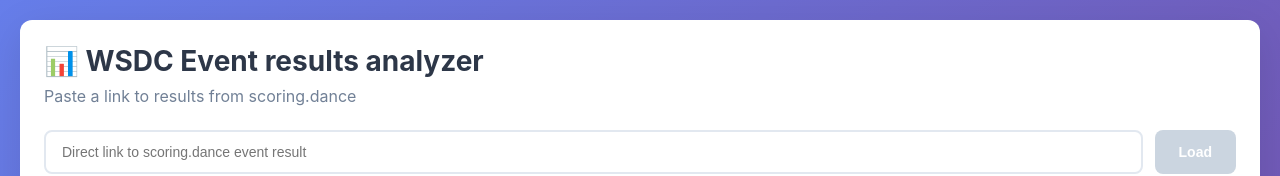
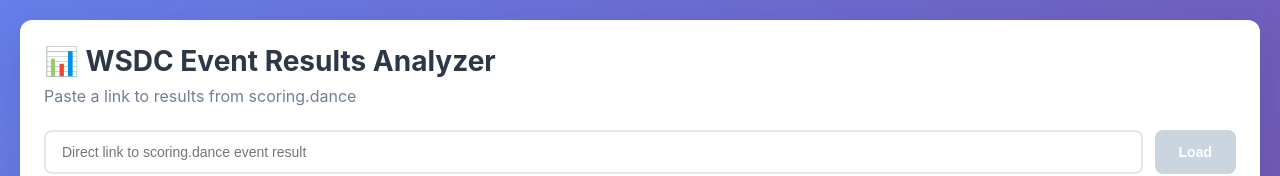
Before and after one commit to gierwialo/wsdc_event_results_analyzer, a plain HTML site: page index.html in a window 1280 px wide. Shown: the top 176 px of the page. Drawn offline with nearby package versions, Linux system fonts and the light colour scheme.

Commit message:
Update branding and simplify README
Standardize application name to "WSDC Event Results Analyzer" with
consistent capitalization across all user-facing content.

Changes:
- Unify app name capitalization in title and heading (index.html)
- Simplify README to focus on core features only
- Add missing features to documentation:
  * Step-by-Step Breakdown - audit trail functionality
  * Legend & Terminology - educational RPSS explanations
  * Official References - WSDC documentation links
- Remove technical implementation details from README
  (Code Quality, Accessibility, UX Enhancements, Technology Stack,
   Data Structure, Usage instructions)

The README now provides a concise feature overview for end users,
reducing documentation from 98 to 18 lines while adding three
previously undocumented features.

```diff
--- a/index.html
+++ b/index.html
@@ -3,14 +3,14 @@
 <head>
     <meta charset="UTF-8">
     <meta name="viewport" content="width=device-width, initial-scale=1.0">
-    <title>WSDC Event results analyzer</title>
+    <title>WSDC Event Results Analyzer</title>
     <script defer src="https://cdn.jsdelivr.net/npm/alpinejs@3.x.x/dist/cdn.min.js"></script>
     <link rel="stylesheet" href="styles.css">
 </head>
 <body>
     <div class="container" x-data="resultsAnalyzer" x-cloak>
         <div class="card">
-            <h1>📊 WSDC Event results analyzer</h1>
+            <h1>📊 WSDC Event Results Analyzer</h1>
             <p class="subtitle">Paste a link to results from scoring.dance</p>
 
             <div class="input-group">
```
Also changed, not shown: 1 other file.
